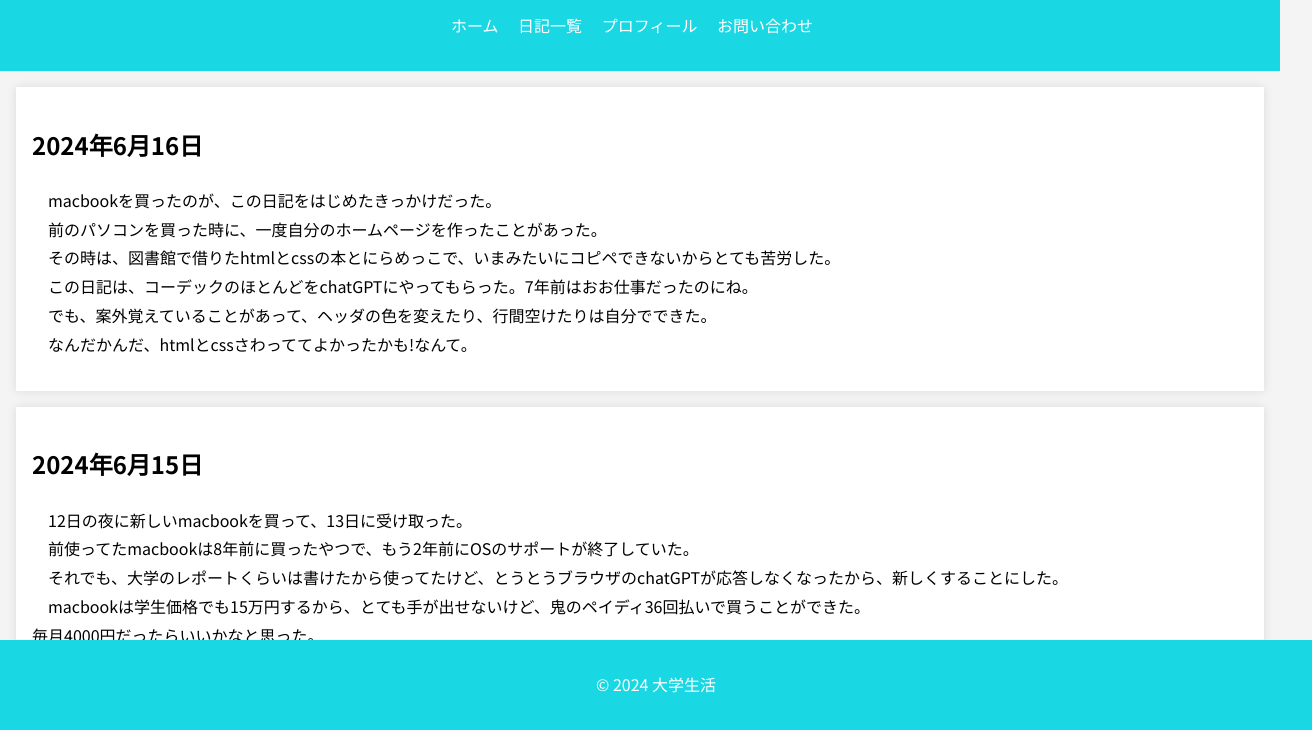
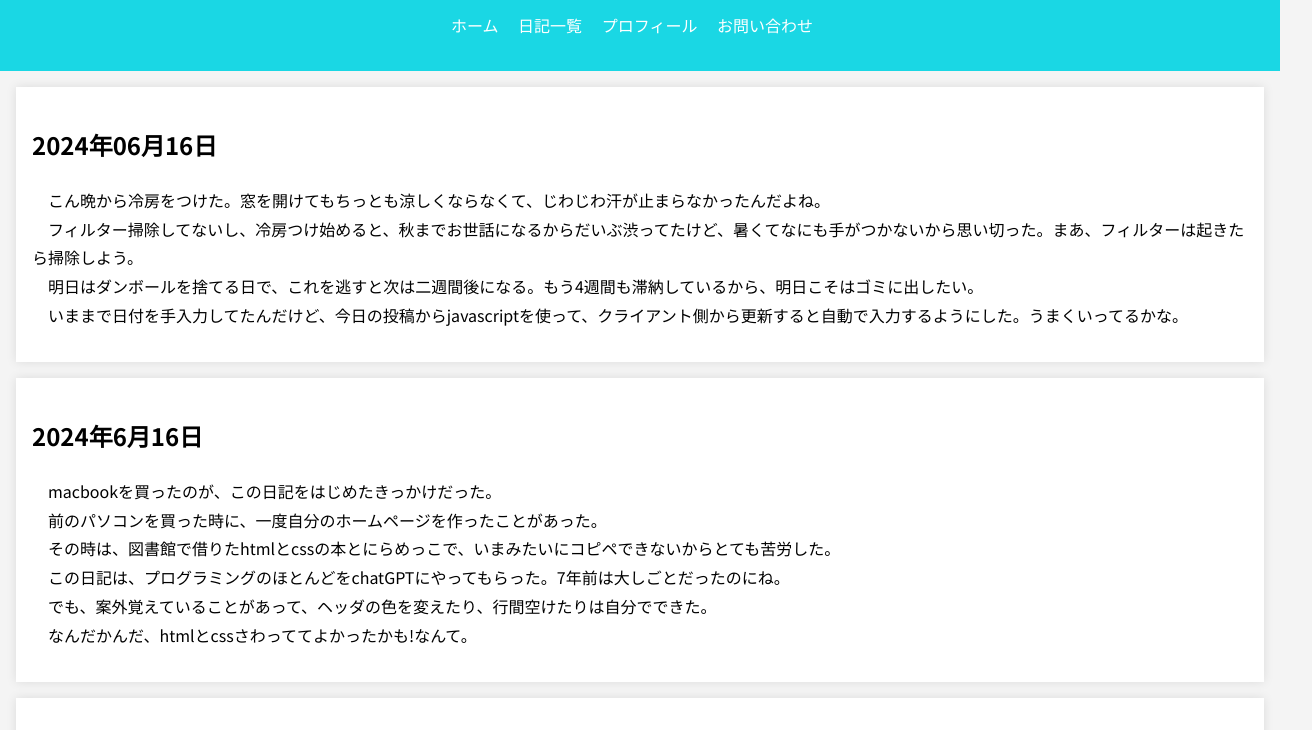
Before and after one commit to gaku1221/diary, a plain HTML site: page index.html in a window 1280 px wide. Shown: the part 70-800 px from the top of the page, 1312 px wide, since content can reach past the window. Drawn offline with Linux system fonts and the light colour scheme.

Commit message:
add diary 16/6/24

```diff
--- a/index.html
+++ b/index.html
@@ -6,6 +6,16 @@
     <title>大学生活</title>
     <link href="https://fonts.googleapis.com/css2?family=Noto+Sans+JP:wght@400;700&display=swap" rel="stylesheet">
     <link rel="stylesheet" href="styles.css">
+    <script>
+        document.addEventListener('DOMContentLoaded', function() {
+            const today = new Date();
+            const yyyy = today.getFullYear();
+            const mm = String(today.getMonth() + 1).padStart(2, '0');
+            const dd = String(today.getDate()).padStart(2, '0');
+            const formattedDate = `${yyyy}年${mm}月${dd}日`;
+            document.getElementById('current-date').innerText = formattedDate;
+        });
+    </script>
 </head>
 <body>
     <header>
@@ -21,11 +31,19 @@
     </header>
     <main>
         <article>
+            <h2 id="current-date"></h2>
+            <p>　こん晩から冷房をつけた。窓を開けてもちっとも涼しくならなくて、じわじわ汗が止まらなかったんだよね。<br>
+                　フィルター掃除してないし、冷房つけ始めると、秋までお世話になるからだいぶ渋ってたけど、暑くてなにも手がつかないから思い切った。まあ、フィルターは起きたら掃除しよう。<br>
+                　明日はダンボールを捨てる日で、これを逃すと次は二週間後になる。もう4週間も滞納しているから、明日こそはゴミに出したい。<br>
+                　いままで日付を手入力してたんだけど、今日の投稿からjavascriptを使って、クライアント側から更新すると自動で入力するようにした。うまくいってるかな。
+            </p>
+        </article>
+        <article>
             <h2>2024年6月16日</h2>
             <p>　macbookを買ったのが、この日記をはじめたきっかけだった。<br>
                 　前のパソコンを買った時に、一度自分のホームページを作ったことがあった。<br>
                 　その時は、図書館で借りたhtmlとcssの本とにらめっこで、いまみたいにコピペできないからとても苦労した。<br>
-                　この日記は、コーデックのほとんどをchatGPTにやってもらった。7年前はおお仕事だったのにね。<br>
+                　この日記は、プログラミングのほとんどをchatGPTにやってもらった。7年前は大しごとだったのにね。<br>
                 　でも、案外覚えていることがあって、ヘッダの色を変えたり、行間空けたりは自分でできた。<br>
                 　なんだかんだ、htmlとcssさわっててよかったかも!なんて。<br>
             </p>
--- a/styles.css
+++ b/styles.css
@@ -53,7 +53,7 @@ footer {
     color: #fff;
     text-align: center;
     padding: 1rem;
-    position: fixed;
+    position: relative;
     width: 100%;
     bottom: 0;
 }
```
